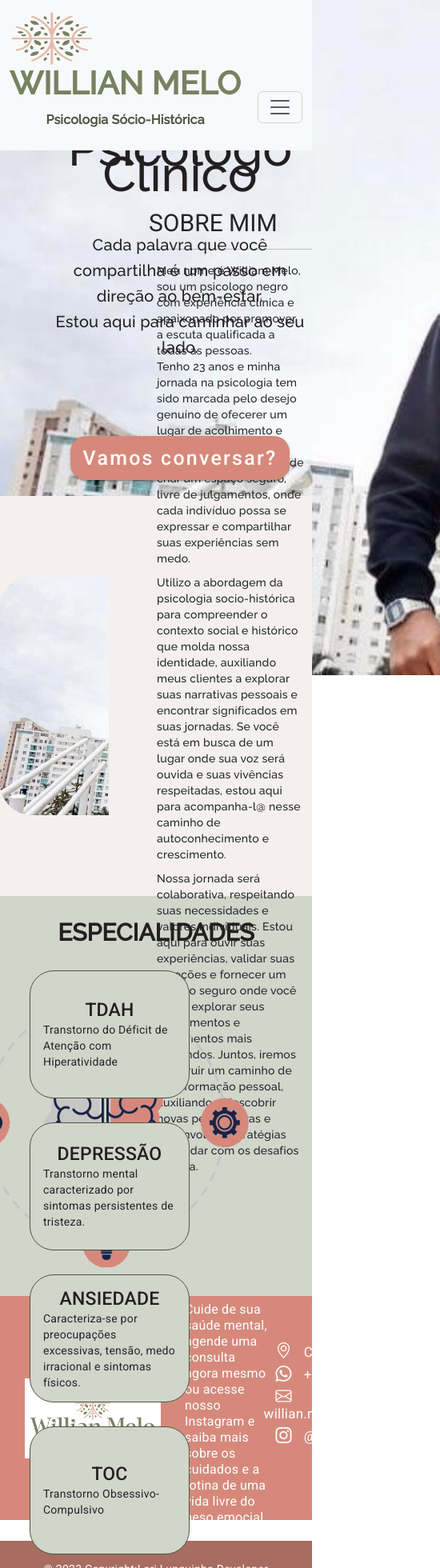
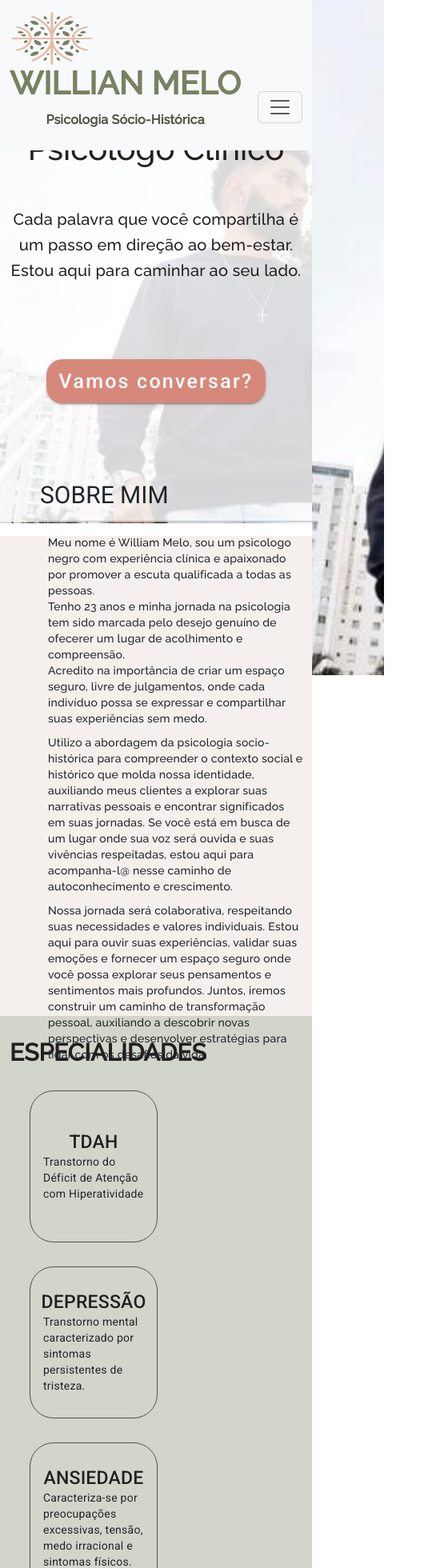
Before and after one commit to LarissaLunguinho/WillianPsicologo, an Angular app: page / in a window 390 px wide. Shown: the top 1960 px of the page at 80% size, 550 px wide, since content can reach past the window. Built offline with nearby package versions, Linux system fonts and the light colour scheme.

Commit message:
media query 480px concluida

```diff
--- a/src/app/components/about-me/about-me.component.css
+++ b/src/app/components/about-me/about-me.component.css
@@ -13,20 +13,27 @@
 .about-me__text > h1 {
   font-size: 30px;
 }
+.about-me__text {
+  margin-left: 50px;
+}
+.about-me__text > p{
+  margin: 10px;
+}
 .about-me__image {
   height: 300px;
   overflow: hidden;
+}
 
-}
 .about-me__image > img {
   border-radius: 40px;
   width: 400px;
 }
-.about-me__text {
-  margin-left: 50px;
-  width: 600px;
+
+@media (max-width: 480px) {
+  .about-me__container{
+    height: 600px;
+  }
+  .about-me__image {
+    display: none;
+  }
 }
-
-.about-me__text > p{
-  margin: 10px;
-}
--- a/src/app/components/card-main/card-main.component.css
+++ b/src/app/components/card-main/card-main.component.css
@@ -50,3 +50,22 @@
   font-size: 28px;
   box-shadow: 5px;
 }
+
+@media (max-width: 480px) {
+  .card-main__container {
+    margin-top: 50px;
+  }
+  .card-main__content {
+    margin: 0;
+    padding: 0;
+    height: 450px;
+
+    display: flex;
+    flex-direction: column;
+    justify-content: start;
+  }
+  .card-main__content > h1 {
+    font-size: 40px;
+  }
+
+}
--- a/src/app/components/card-main/card-main.component.html
+++ b/src/app/components/card-main/card-main.component.html
@@ -2,9 +2,7 @@
   <div class="card-main__content">
     <h1>Psicólogo Clínico</h1>
     <h2>Cada palavra que você compartilha é um passo em direção ao bem-estar. </h2>
-      <h2>Estou aqui para caminhar ao seu lado.</h2>
-    <!-- <h3> Bock (2014)</h3> -->
-
+    <h2>Estou aqui para caminhar ao seu lado.</h2>
 
     <div class="card-main__button">
       <button mat-raised-button>Vamos conversar?</button>
--- a/src/app/components/footer/footer.component.css
+++ b/src/app/components/footer/footer.component.css
@@ -10,8 +10,8 @@
 .content {
   display: flex;
   flex-direction: row;
+}
 
-}
 .footer__logo {
   margin: 7px 7px;
 
@@ -27,7 +27,10 @@
   font-size: medium;
   color: white;
 }
-
+.ball_logo{
+  width: 200px;
+  height: 200px;
+}
 .footer_contacts {
   width: 50%;
   color: white;
@@ -72,3 +75,20 @@ i.bi{
 .footer_author > a {
   cursor: pointer;
 }
+
+@media (max-width: 480px) {
+  .ball_logo{
+    width: 170px;
+    height: 180px;
+  }
+  .ball_logo > img {
+    height: 80px;
+    width: 130px;
+  }
+  .footer__logo > p {
+    display: none;
+  }
+  .footer_contacts{
+    width: 60%;
+  }
+}
--- a/src/app/components/footer/footer.component.html
+++ b/src/app/components/footer/footer.component.html
@@ -4,13 +4,14 @@
     <!--Grid column LOGO -->
     <div class="footer__logo">
 
-      <div class="rounded-circle
-                      bg-white
-                      shadow-1-strong
-                      ms-4
-                      d-flex
-                      align-items-center
-                      justify-content-center" style="width: 200px; height: 200px;">
+      <div class="ball_logo
+                  rounded-circle
+                  bg-white
+                  shadow-1-strong
+                  ms-4
+                  d-flex
+                  align-items-center
+                  justify-content-center">
         <img src="/assets/logo-will-melo.jpg" height="100" width="170" loading="lazy" />
       </div>
 
--- a/src/app/components/navbar/navbar.component.css
+++ b/src/app/components/navbar/navbar.component.css
@@ -18,6 +18,7 @@
   margin-bottom: 10px;
   text-align: center;
 }
+
 .nav-link:hover {
   font-size: 19px;
   font-weight: 400;
@@ -28,3 +29,8 @@ i.bi{
   color: #768261;
   margin-right: 20px;
 }
+@media (max-width: 480px) {
+  .nav-link {
+    text-align: start;
+  }
+}
--- a/src/app/components/specialty/specialty.component.css
+++ b/src/app/components/specialty/specialty.component.css
@@ -68,3 +68,28 @@
   margin: 0;
   color: #231F20;
 }
+
+@media (max-width: 480px) {
+  .container-fluid {
+    height: 800px;
+  }
+  .container-fluid > h1 {
+    font-size: 30px;
+    display: flex;
+    align-items: flex-start;
+  }
+
+  .specialty__container {
+    width: 100%;
+    display: flex;
+    align-items: flex-start;
+    justify-content: start;
+  }
+  .card {
+    width: 160px;
+    height: 190px;
+  }
+  .img__container{
+    display: none;
+  }
+}
--- a/src/styles.css
+++ b/src/styles.css
@@ -13,3 +13,11 @@ html, body {
   background-size: cover;
 }
 body { margin: 0; font-family: Roboto, "Helvetica Neue", sans-serif; }
+
+@media (max-width: 480px) {
+  body {
+    background-image: url(/assets/exemplo-will-opaca.jpg);
+    background-size: 200% auto;
+    background-position: center top 70px;
+  }
+}
```
